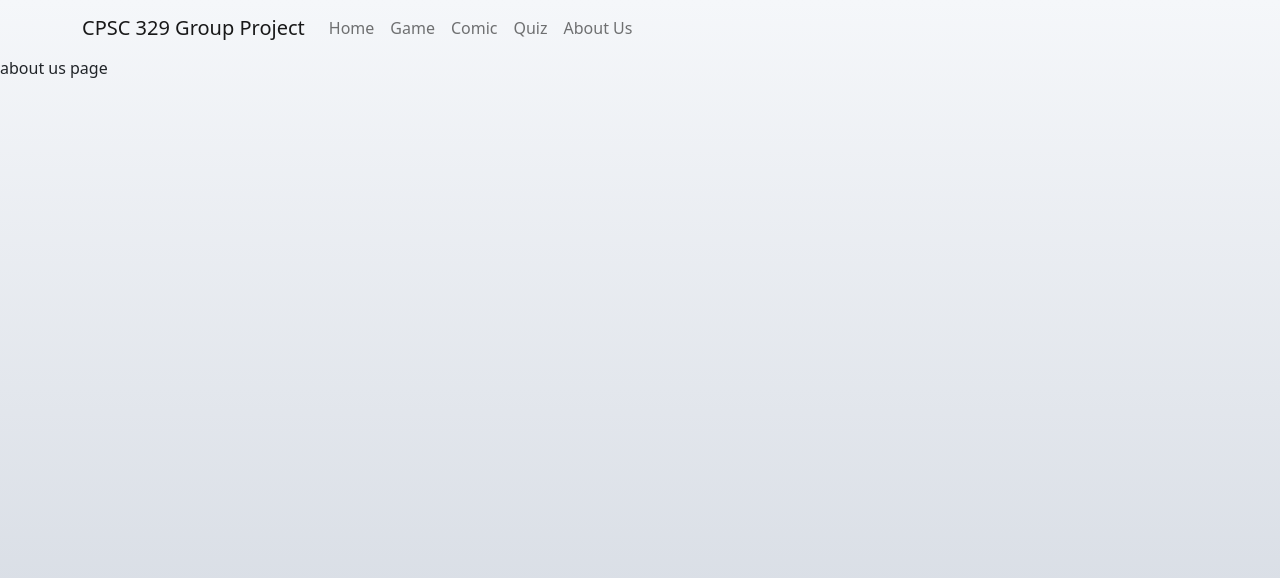
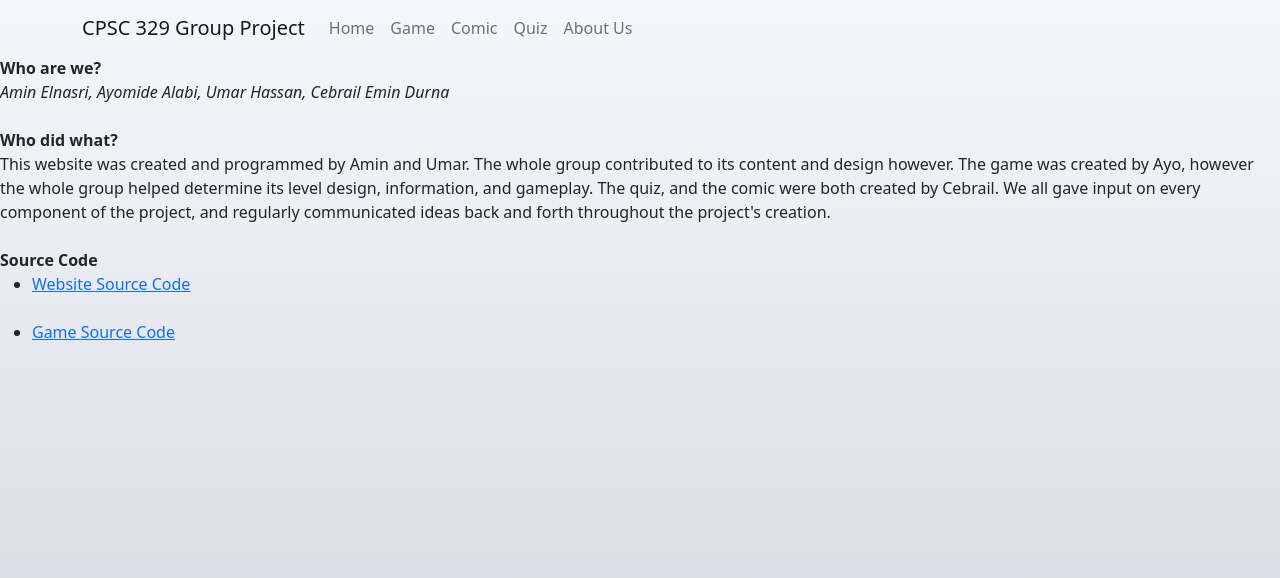
Before and after one commit to ae4sri/329groupproject, a React (Create React App) app: page /about in a window 1280 px wide. Shown: the top 578 px of the page. Built offline with nearby package versions, Linux system fonts and the light colour scheme.

Commit message:
Add some more to About Us page

```diff
--- a/src/components/Pages/AboutPage.js
+++ b/src/components/Pages/AboutPage.js
@@ -1,5 +1,30 @@
+import { useHref } from "react-router-dom"
+import { Link } from "react-router-dom"
+
 export const AboutPage = () => {
   return (
-    <p>about us page</p>
+    <>
+        <b>Who are we?</b>
+        <br />
+        <i>Amin Elnasri, Ayomide Alabi, Umar Hassan, Cebrail Emin Durna</i>
+        <br />
+        <br />
+        <b>Who did what?</b> <br />
+    This website was created and programmed by Amin and Umar. The whole group contributed to its content and design however.
+    The game was created by Ayo, however the whole group helped determine its level design, information, and gameplay.
+    The quiz, and the comic were both created by Cebrail. We all gave input on every component of the project, and regularly
+    communicated ideas back and forth throughout the project's creation.
+
+    <br />
+    <br />
+
+    <b>Source Code</b>
+    <ul>
+      <li><Link to=".">Website Source Code</Link></li>
+      <br />
+      <li><Link to=".">Game Source Code</Link></li>
+    </ul>
+
+    </>
   )
 }
```
